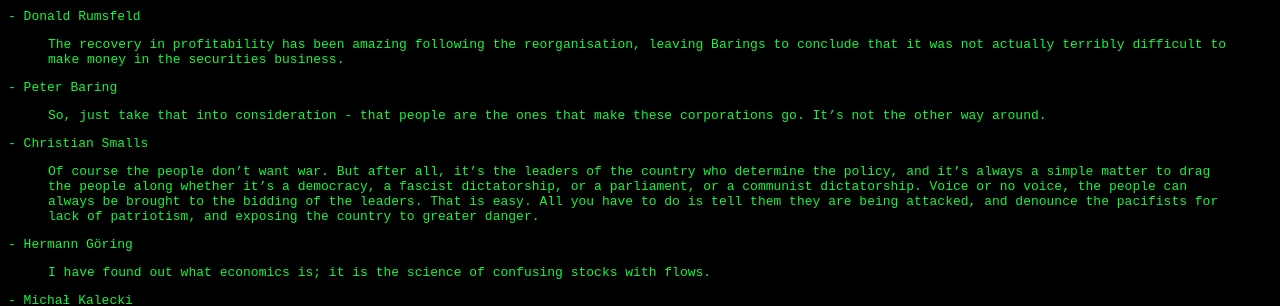
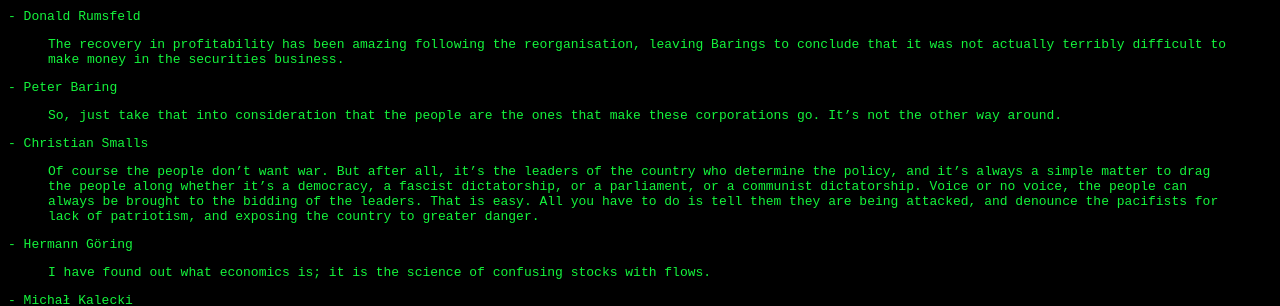
Before and after one commit to davejagoda/davejagoda.github.io, a Jekyll site: the page built from quotes/index.md, in a window 1280 px wide and 900 px high, scrolled down 2196 px. Shown: the part 152-458 px from the top of the window. Built offline with Jekyll 4.4.1, drawn with Linux system fonts in a browser that asks for light colours; some of the changed text lies outside the part shown.

```diff
--- a/quotes/index.md
+++ b/quotes/index.md
@@ -267,7 +267,7 @@
 \- Peter Baring
 
 
-> So, just take that into consideration - that people are the ones
+> So, just take that into consideration that the people are the ones
   that make these corporations go. It's not the other way around.
 
 \- Christian Smalls
```
Also changed, not shown: other parts of quotes/index.md (+5 -0 lines).
